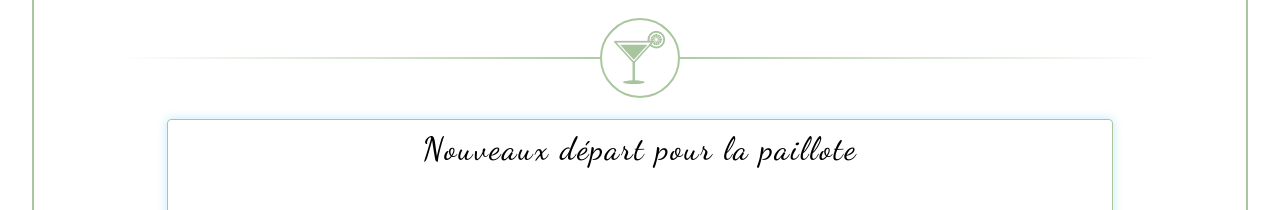
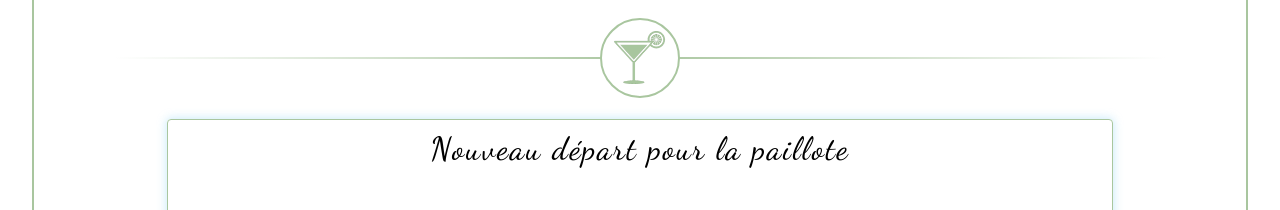
Before and after one commit to luvicode/luvicode.github.io, a plain HTML site: page index.html in a window 1280 px wide. Shown: the part 1745-1955 px from the top of the page. Drawn offline with Linux system fonts and the light colour scheme; a script that the page names is missing.

Commit message:
Update index.html

```diff
--- a/index.html
+++ b/index.html
@@ -89,7 +89,7 @@
         <div class="container--events">
             <div class="card--event">
                 <div class="card--event__title">
-                    <h3>Nouveaux départ pour la paillote</h3>
+                    <h3>Nouveau départ pour la paillote</h3>
                 </div>
                 <div class="card--event__content">
                     <p>Nous sommes ravis de vous annoncer une excellente nouvelle,un changement de propriétaire ! À partir de maintenant, c'est avec une grande fierté que nous vous présentons le nouveau visage de la Paillote l'Aria.</p>
```
